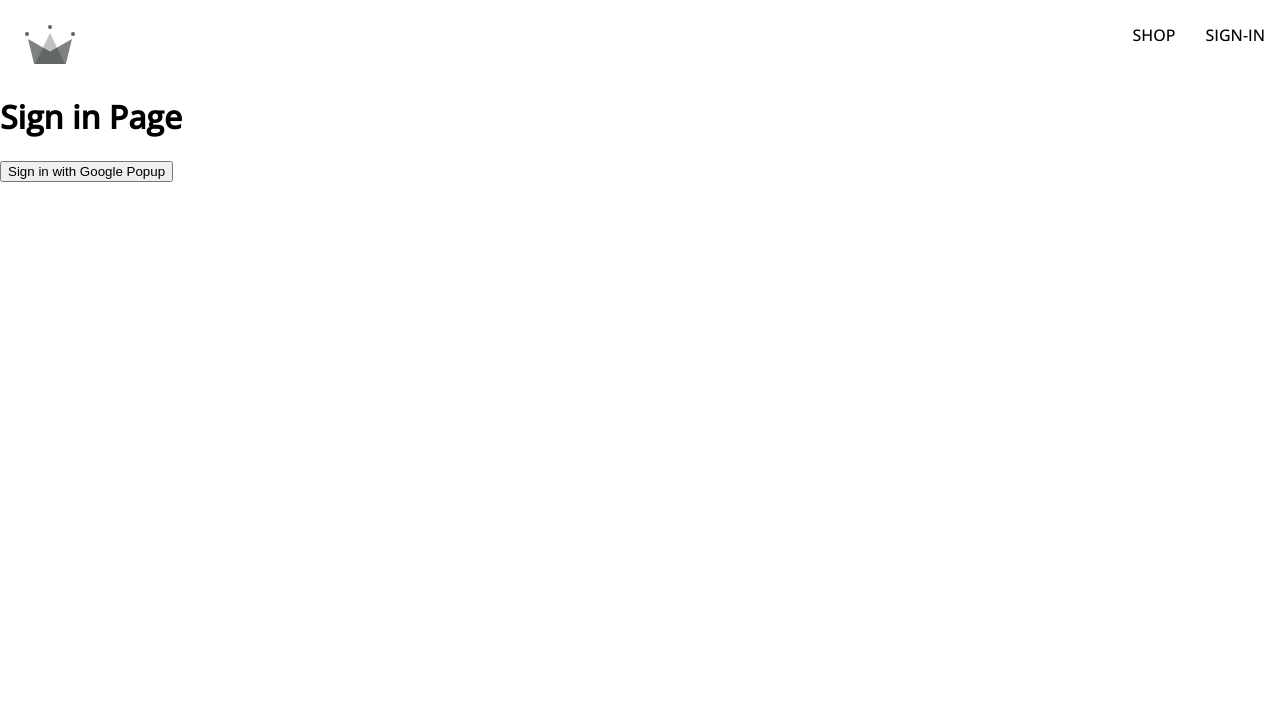
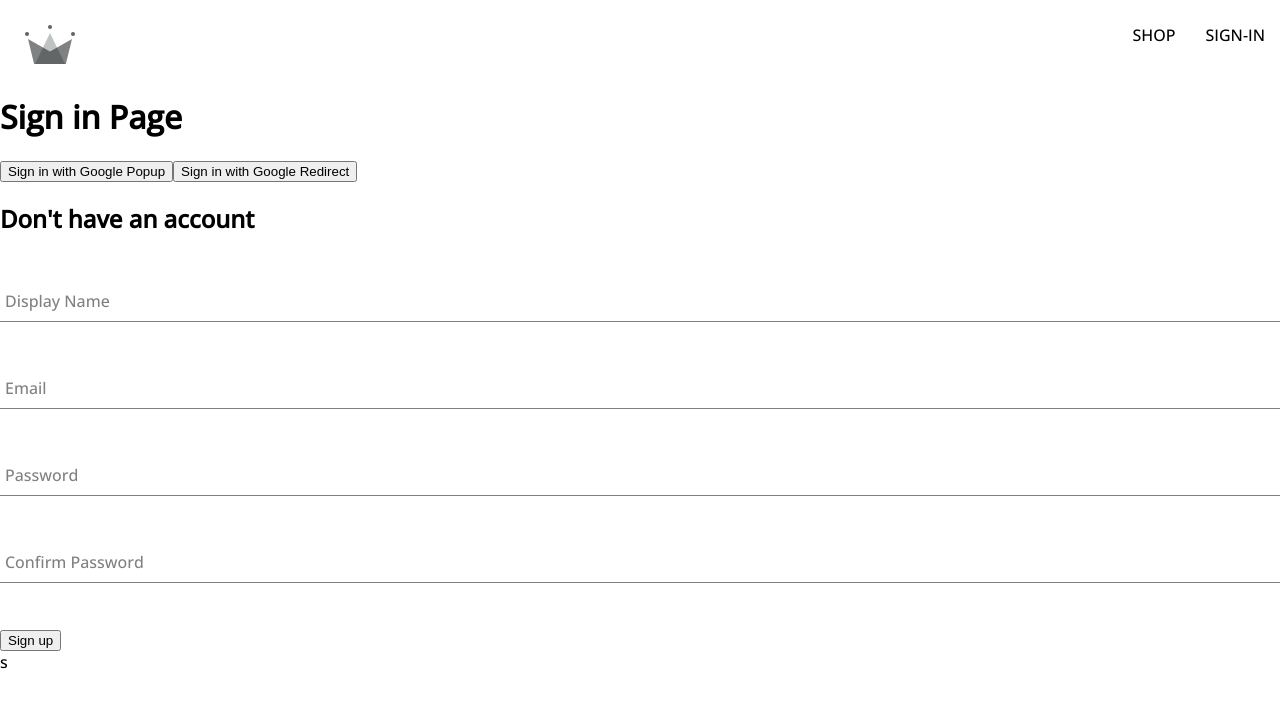
Before and after one commit to SidV2/crwn-clothing, a React (Create React App) app: page /sign-in in a window 1280 px wide. Shown: the top 708 px of the page. Built offline with nearby package versions, Linux system fonts and the light colour scheme.

Commit message:
feat: button component

```diff
--- /dev/null
+++ b/src/components/form-input/form-input.component.jsx
@@ -0,0 +1,15 @@
+import './form-input.component.styles.scss';
+
+const FormInput = ({ label, ...otherProps }) => {
+    return (
+        <div className="group">
+            <input className="form-input" {...otherProps} />
+            {label && (
+                <label className={`${otherProps.value.length ? 'shrink' : ''} form-input-label`}> {label} </label>
+            )
+            }
+        </div>
+    )
+}
+
+export default FormInput;
--- /dev/null
+++ b/src/components/form-input/form-input.component.styles.scss
@@ -0,0 +1,54 @@
+$sub-color: grey;
+$main-color: black;
+
+@mixin shrinkLabel {
+  top: -14px;
+  font-size: 12px;
+  color: $main-color;
+}
+
+.group {
+  position: relative;
+  margin: 45px 0;
+
+  .form-input {
+    background: none;
+    background-color: white;
+    color: $sub-color;
+    font-size: 18px;
+    padding: 10px 10px 10px 5px;
+    display: block;
+    width: 100%;
+    border: none;
+    border-radius: 0;
+    border-bottom: 1px solid $sub-color;
+    margin: 25px 0;
+
+    &:focus {
+      outline: none;
+    }
+
+    &:focus ~ .form-input-label {
+      @include shrinkLabel();
+    }
+  }
+
+  input[type='password'] {
+    letter-spacing: 0.3em;
+  }
+
+  .form-input-label {
+    color: $sub-color;
+    font-size: 16px;
+    font-weight: normal;
+    position: absolute;
+    pointer-events: none;
+    left: 5px;
+    top: 10px;
+    transition: 300ms ease all;
+
+    &.shrink {
+      @include shrinkLabel();
+    }
+  }
+}
--- /dev/null
+++ b/src/components/sign-up-form/sign-up-form.component.styles.scss
@@ -0,0 +1,9 @@
+.sign-up-container {
+    display: flex;
+    flex-direction: column;
+    width: 380px;
+}
+
+h2 {
+    margin: 10px 0;
+}
--- /dev/null
+++ b/src/components/sign-up-form/sign-up-form.jsx
@@ -0,0 +1,53 @@
+import { useState } from "react";
+import { createAuthUserWithEmailAndPassword, createUserDocumentFromAuth } from "../../utils/firebase/firebase.utils";
+import FormInput from "../form-input/form-input.component";
+
+const defaultFormFields = {
+    displayName: '',
+    email: '',
+    password: '',
+    confirmPassword: ''
+}
+
+
+const SignUpForm = () => {
+    const [formFields, setFormFields] = useState(defaultFormFields);
+    const { displayName, email, password, confirmPassword } = formFields;
+
+    const handleSubmit = async (event) => {
+        event.preventDefault();
+        if (password !== confirmPassword) {
+            alert("Passwords do not match");
+            return;
+        }
+        try {
+            const { user } = await createAuthUserWithEmailAndPassword(email, password);
+            await createUserDocumentFromAuth(user, { displayName });
+        } catch (error) {
+            if (error.code === 'auth/email-alread') {
+                alert("Email already in use");
+            }
+            console.log("User creation failed with an error", error);
+        }
+    }
+
+    const handleChange = (event) => {
+        const { name, value } = event.target;
+        setFormFields({ ...formFields, [name]: value });
+    }
+
+    return (
+        <div className="sign-up-container">
+            <h2>Don't have an account</h2>
+            <form onSubmit={handleSubmit}>
+                <FormInput label="Display Name" type="text" required onChange={handleChange} name="displayName" value={displayName} />
+                <FormInput label="Email" type="email" required onChange={handleChange} name="email" value={email} />
+                <FormInput label="Password" type="password" required onChange={handleChange} name="password" value={password} />
+                <FormInput label="Confirm Password" type="password" required onChange={handleChange} name="confirmPassword" value={confirmPassword} />
+                <button type="submit">Sign up</button>
+            </form>s
+        </div>
+    )
+}
+
+export default SignUpForm;
--- a/src/routes/sign-in/sign-in.component.jsx
+++ b/src/routes/sign-in/sign-in.component.jsx
@@ -1,15 +1,29 @@
-import { signInWithGooglePopup, createUserDocumentFromAuth } from '../../utils/firebase/firebase.utils';
+import { auth, signInWithGooglePopup, signInWithGoogleRedirect, createUserDocumentFromAuth } from '../../utils/firebase/firebase.utils';
+import { useEffect } from 'react';
+import { getRedirectResult } from 'firebase/auth';
+import  SignUpForm  from '../../components/sign-up-form/sign-up-form.jsx';
 
 const SignIn = () => {
+    useEffect(() => {
+        async function signIn () {
+            const response = await getRedirectResult(auth);
+            console.log(response);
+            if(response) {
+                const userDocRef = await createUserDocumentFromAuth(response.user);
+            }
+        }
+        signIn();
+    }, [])
     const logGoogleUser = async () => {
         const { user } = await signInWithGooglePopup();
-        console.log(user);
-        createUserDocumentFromAuth(user);
+        const userDocRef = await createUserDocumentFromAuth(user);
     }
     return (
         <div>
             <h1>Sign in Page</h1>
             <button onClick={logGoogleUser}> Sign in with Google Popup </button>
+            <button onClick={signInWithGoogleRedirect}> Sign in with Google Redirect </button>
+            <SignUpForm />
         </div>
     )
 }
--- a/src/utils/firebase/firebase.utils.js
+++ b/src/utils/firebase/firebase.utils.js
@@ -1,5 +1,5 @@
 import { initializeApp } from 'firebase/app';
-import { getAuth, signInWithPopup, GoogleAuthProvider } from 'firebase/auth';
+import { getAuth, signInWithPopup, GoogleAuthProvider, signInWithRedirect, createUserWithEmailAndPassword } from 'firebase/auth';
 import { getFirestore, doc, getDoc, setDoc } from 'firebase/firestore';
 
 // Your web app's Firebase configuration
@@ -15,16 +15,17 @@
 // Initialize Firebase
 const app = initializeApp(firebaseConfig);
 
-const provider = new GoogleAuthProvider();
-provider.setCustomParameters({
+const googleProvider = new GoogleAuthProvider();
+googleProvider.setCustomParameters({
     prompt: "select_account"
 });
 
 export const auth = getAuth();
-export const signInWithGooglePopup = () => signInWithPopup(auth, provider);
+export const signInWithGooglePopup = () => signInWithPopup(auth, googleProvider);
+export const signInWithGoogleRedirect = () => signInWithRedirect(auth, googleProvider);
 export const db = getFirestore();
 
-export const createUserDocumentFromAuth = async (userAuth) => {
+export const createUserDocumentFromAuth = async (userAuth, additionalInformation) => {
     const userDocRef = doc(db, 'users', userAuth.uid);
     console.log(userDocRef);
     const userSnapshot = await getDoc(userDocRef);
@@ -39,10 +40,16 @@
             await setDoc(userDocRef, {
                 displayName,
                 email,
-                createdAt
+                createdAt,
+                ...additionalInformation
             });
         } catch (error) {
             console.log('error creating the user', error.message);
         }
     }
 }
+
+export const createAuthUserWithEmailAndPassword = async (email, password) => {
+    if(!email || !password) return;
+    return await createUserWithEmailAndPassword(auth, email, password);
+}
```
Also changed, not shown: src/components/button/button.component.jsx (added).
